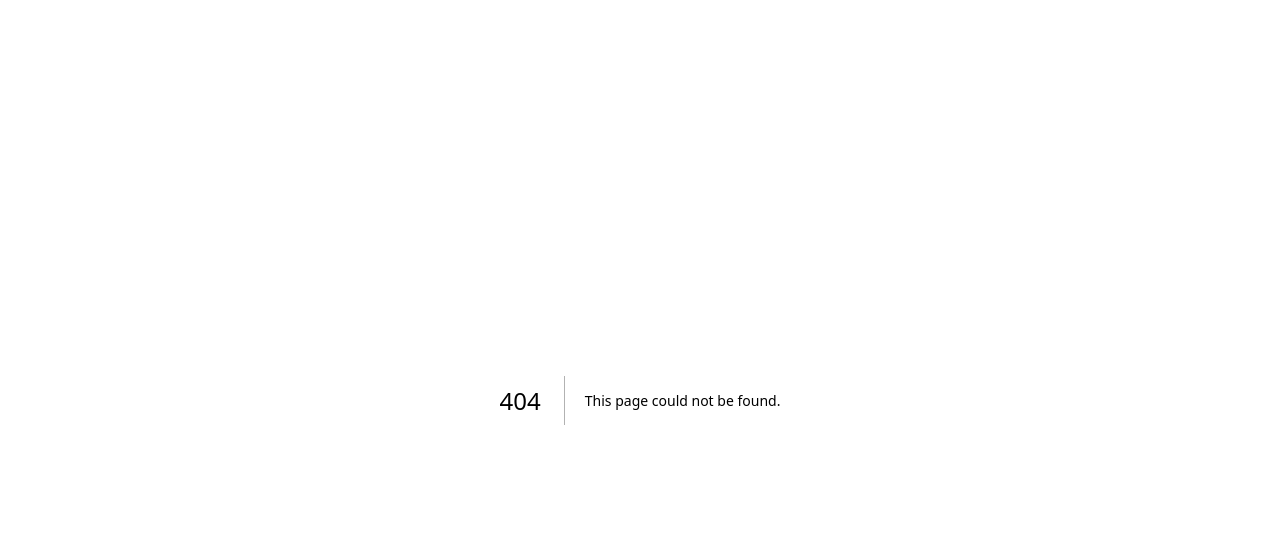
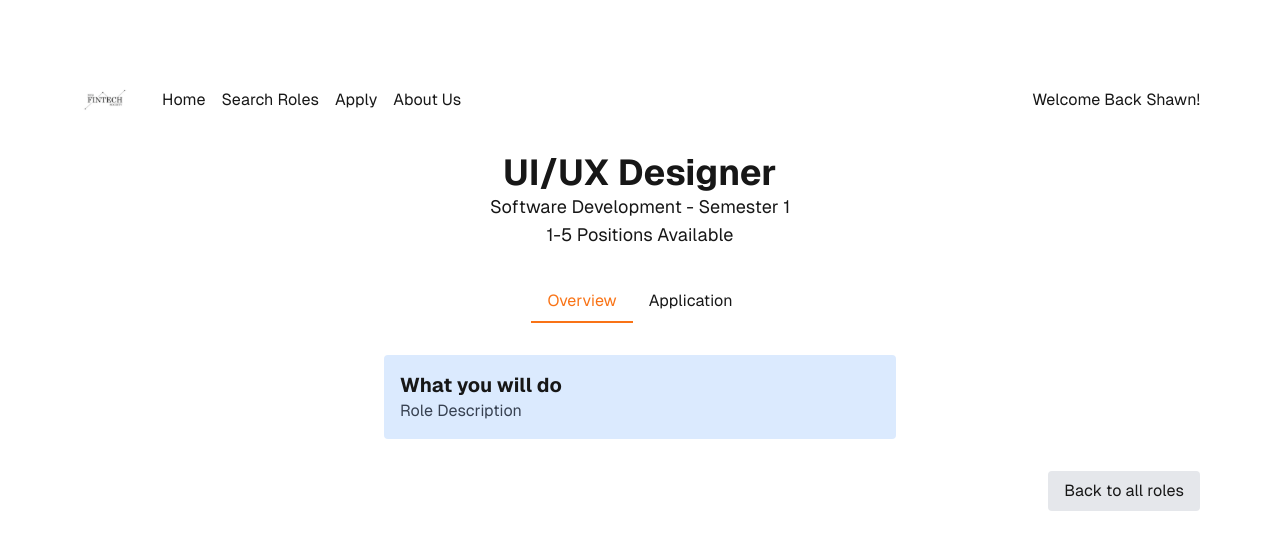
Before and after one commit to nathanshew/SD_Careers_Platform, a Next.js app: page /positions in a window 1280 px wide. Before the commit this address had no page. Shown: the top 550 px of the page. Built offline with nearby package versions, Linux system fonts and the light colour scheme.

Commit message:
Add positions
Proof of concept

```diff
--- /dev/null
+++ b/src/app/positions/page.tsx
@@ -0,0 +1,82 @@
+"use client";
+
+import { useState } from "react";
+import Image from "next/image";
+
+export default function JobApplication() {
+  const [activeTab, setActiveTab] = useState("overview");
+
+  return (
+    <div className="min-h-screen p-8 pb-20 gap-16 sm:p-20 font-[family-name:var(--font-geist-sans)]">
+      {/* Header Area */}
+      <header className="flex justify-between items-center mb-8">
+        <div className="flex items-center">
+          <Image
+            src="/Fintech Logo.svg"
+            alt="Fintech Society Logo"
+            width={50}
+            height={50}
+          />
+          <nav className="ml-8">
+            <a href="/" className="mr-4">Home</a>
+            <a href="/search-roles" className="mr-4">Search Roles</a>
+            <a href="/apply" className="mr-4">Apply</a>
+            <a href="/about-us">About Us</a>
+          </nav>
+        </div>
+        <div>Welcome Back Shawn!</div>
+      </header>
+
+      {/* Job Role Title */}
+      <section className="text-center mb-8">
+        <h1 className="text-4xl font-bold">UI/UX Designer</h1>
+        <p className="text-lg">Software Development - Semester 1</p>
+        <p className="text-lg">1-5 Positions Available</p>
+      </section>
+
+      {/* Overview and Application Tabs */}
+      <div className="flex justify-center mb-8">
+        <button
+          className={`px-4 py-2 border-b-2 ${activeTab === "overview" ? "border-orange-500 text-orange-500" : "border-transparent hover:border-gray-300"}`}
+          onClick={() => setActiveTab("overview")}
+        >
+          Overview
+        </button>
+        <button
+          className={`px-4 py-2 border-b-2 ${activeTab === "application" ? "border-orange-500 text-orange-500" : "border-transparent hover:border-gray-300"}`}
+          onClick={() => setActiveTab("application")}
+        >
+          Application
+        </button>
+      </div>
+
+      {/* Conditional Rendering */}
+      {activeTab === "overview" ? (
+        <div className="max-w-lg mx-auto mb-8 p-4 bg-blue-100 rounded">
+          <h2 className="text-xl font-bold">What you will do</h2>
+          <p className="text-gray-700">Role Description</p>
+        </div>
+      ) : (
+        <form className="max-w-lg mx-auto">
+          <div className="mb-4">
+            <label className="block mb-2">Full Name</label>
+            <input type="text" placeholder="e.g. Shawn Tan" className="w-full p-2 border border-gray-300 rounded" />
+          </div>
+          <div className="mb-4">
+            <label className="block mb-2">Faculty / Major</label>
+            <input type="text" placeholder="e.g. SoC / CS" className="w-full p-2 border border-gray-300 rounded" />
+          </div>
+          <div className="mb-4">
+            <label className="block mb-2">Year of Study</label>
+            <input type="text" placeholder="e.g. Year 1" className="w-full p-2 border border-gray-300 rounded" />
+          </div>
+        </form>
+      )}
+
+      {/* Back to All Roles Button */}
+      <div className="text-right mt-8">
+        <button className="px-4 py-2 bg-gray-200 rounded">Back to all roles</button>
+      </div>
+    </div>
+  );
+}
```
Also changed, not shown: public/Fintech Logo.svg (added).
